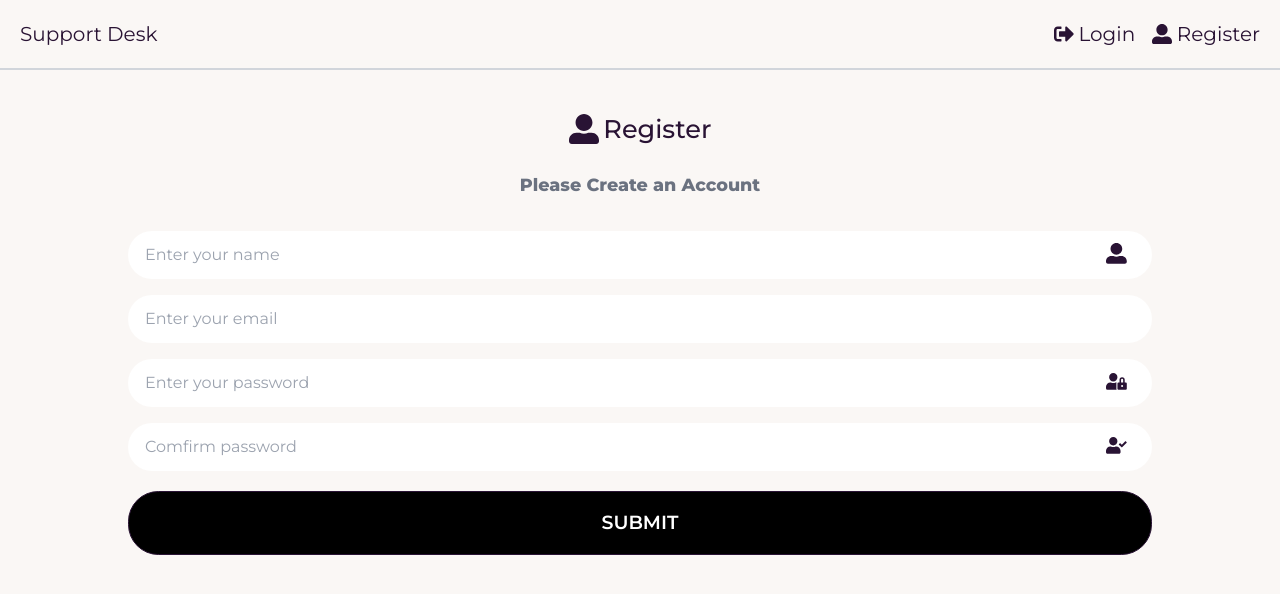
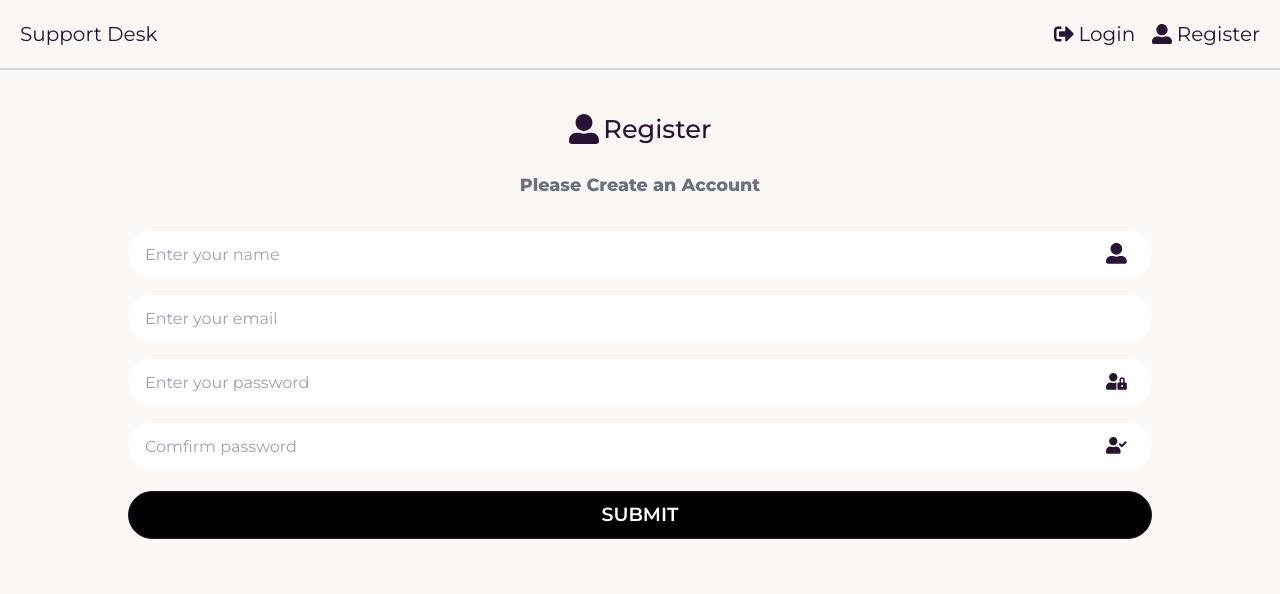
Before and after one commit to Abdulsalam24/MERN-Stack-Project, a React (Create React App) app in the folder frontend/: page /register in a window 1280 px wide. Shown: the top 594 px of the page. Built offline with nearby package versions, Linux system fonts and the light colour scheme.

Commit message:
register tailwind style

```diff
--- a/frontend/src/pages/Register.jsx
+++ b/frontend/src/pages/Register.jsx
@@ -112,7 +112,7 @@ function Register() {
           <FaUserCheck />
         </div>
         <div className="text-center my-3">
-          <button className="btn bg-black text-white w-full btn-xs sm:btn-sm md:btn-md lg:btn-lg">
+           <button className="btn bg-black text-white w-full btn-md">
             Submit
           </button>
         </div>
```
